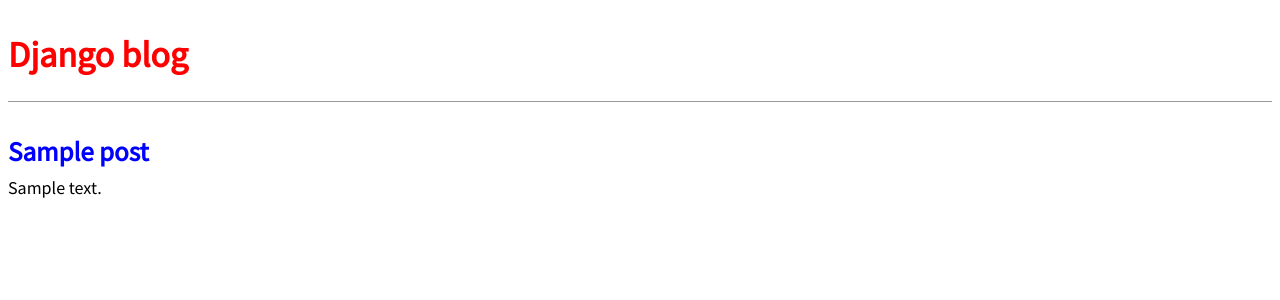
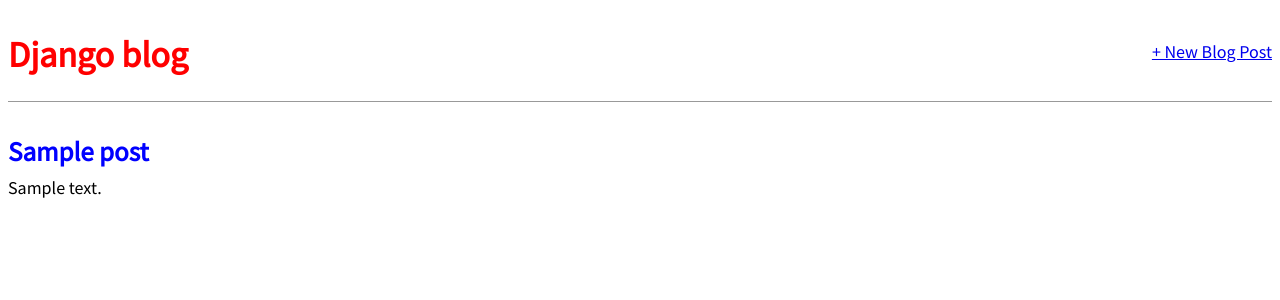
Before and after one commit to NickHaggerty/BlogAppTest, a Django app: template blog_project/templates/home.html in a window 1280 px wide. Shown: the top 300 px of the page. Run offline with Django 3.2, Linux system fonts and the light colour scheme; the template is opened without the code that fills it: most values are stand-ins (such as "Sample title", 1, 10 or a date in 2020).

Commit message:
Updated base.html
Added in functionality for new post button

```diff
--- a/blog_project/templates/base.html
+++ b/blog_project/templates/base.html
@@ -7,10 +7,15 @@
     <link href="{% static 'css/base.css' %}" rel="stylesheet">
   </head>
  <body>
+  <div>
    <header>
-     <h1><a href="{% url 'home' %}">Django blog</a></h1>
+     <div class="nav-left">
+       <h1><a href="{% url 'home' %}">Django blog</a></h1>
+     </div>
+     <div class="nav-right">
+       <a href="{% url 'post_new' %}">+ New Blog Post</a>
+     </div>
    </header>
-  <div>
     {% block content %}
     {% endblock content %}
   </div>
```
